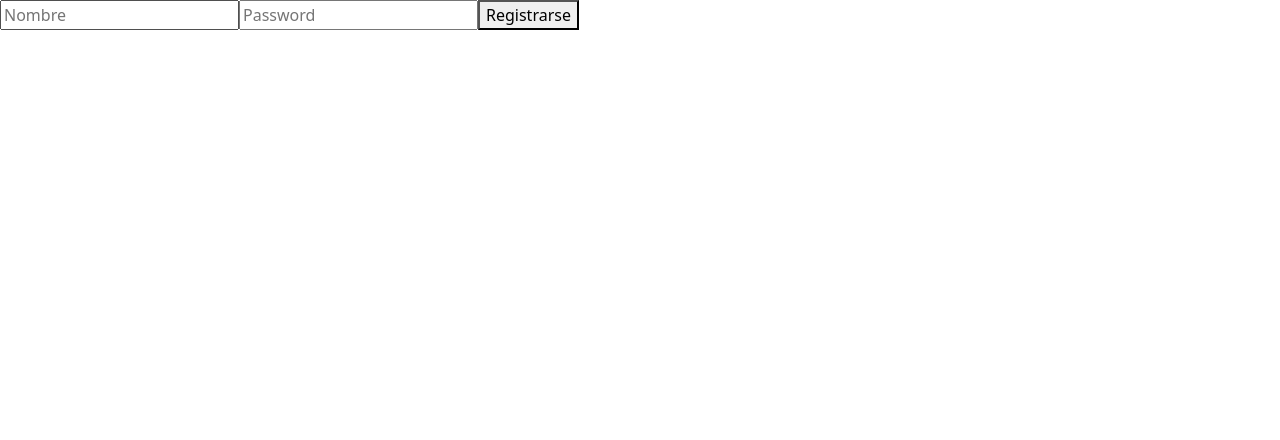
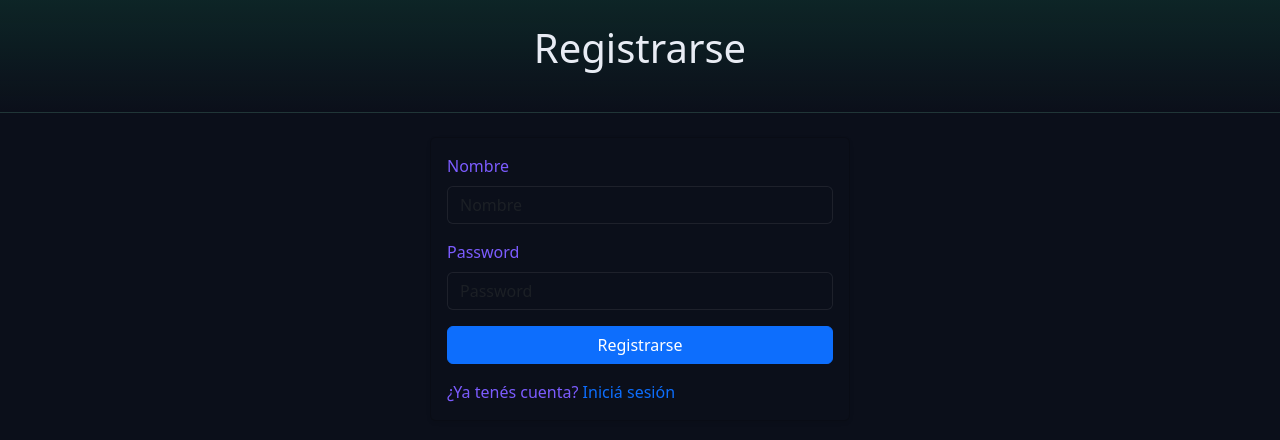
Before and after one commit to Lovecraft255/GamesCloud-Front, a React (Vite) app: page /signup in a window 1280 px wide. Shown: the top 440 px of the page. Built offline with nearby package versions, Linux system fonts and the light colour scheme; no server answers.

Commit message:
Estilos para logins agregado

```diff
--- a/src/components/SignUp.jsx
+++ b/src/components/SignUp.jsx
@@ -1,6 +1,32 @@
 import { useState } from "react";
-import { useNavigate } from "react-router-dom";
+import { useNavigate, Link } from "react-router-dom";
 import { useAuth } from "../auth/authContext";
+
+// Misma paleta que Home/Juego/ListaJuegos/Dashboard: dark + acento esmeralda.
+// Solo reescribe variables CSS de Bootstrap, no renombra tus clases.
+const GAME_THEME = `
+  :root {
+    --bs-body-bg: #0b0f1a;
+    --bs-body-color: #e8ecf4;
+    --bs-primary: #1bc47d;
+    --bs-primary-rgb: 27, 196, 125;
+    --bs-secondary: #7c5cff;
+    --bs-secondary-rgb: 124, 92, 255;
+    --bs-dark: #141a2a;
+    --bs-dark-rgb: 20, 26, 42;
+    --bs-border-color: rgba(255, 255, 255, 0.08);
+  }
+
+  body {
+    background-color: var(--bs-body-bg);
+    color: var(--bs-body-color);
+  }
+
+  .gc-hero {
+    background: linear-gradient(180deg, rgba(27,196,125,0.12), transparent);
+    border-bottom: 1px solid rgba(255, 255, 255, 0.08);
+  }
+`;
 
 const SignUp = () => {
   const [name, setName] = useState("");
@@ -27,24 +53,59 @@ const SignUp = () => {
   };
 
   return (
-    <section>
+    <div className="home-container">
+      <style>{GAME_THEME}</style>
+
+      <header className="gc-hero text-center position-relative py-4 mb-4">
+        <h1 className="mb-3">Registrarse</h1>
+      </header>
+
+      <div className="container-fluid px-2">
+        <div
+          className="card game-panel shadow-sm mx-auto"
+          style={{ maxWidth: "420px" }}
+        >
+          <div className="card-body">
             <form onSubmit={registrarse}>
+              <div className="mb-3 text-start">
+                <label className="form-label text-secondary">Nombre</label>
                 <input
                   type="text"
+                  className="form-control"
                   placeholder="Nombre"
                   value={name}
                   onChange={(e) => setName(e.target.value)}
                 />
+              </div>
+              <div className="mb-3 text-start">
+                <label className="form-label text-secondary">Password</label>
                 <input
                   type="password"
+                  className="form-control"
                   placeholder="Password"
                   value={password}
                   onChange={(e) => setPassword(e.target.value)}
                 />
-        <button type="submit">Registrarse</button>
+              </div>
+              {error && (
+                <div className="alert alert-danger py-2" role="alert">
+                  {error}
+                </div>
+              )}
+              <button type="submit" className="btn btn-primary w-100">
+                Registrarse
+              </button>
             </form>
-      {error && <p>{error}</p>}
-    </section>
+            <p className="text-secondary mt-3 mb-0">
+              ¿Ya tenés cuenta?{" "}
+              <Link to="/signin" className="text-decoration-none">
+                Iniciá sesión
+              </Link>
+            </p>
+          </div>
+        </div>
+      </div>
+    </div>
   );
 };
 
--- a/src/components/SingIn.jsx
+++ b/src/components/SingIn.jsx
@@ -1,6 +1,32 @@
 import { useState } from "react";
-import { useNavigate, useLocation } from "react-router-dom";
+import { useNavigate, useLocation, Link } from "react-router-dom";
 import { useAuth } from "../auth/authContext";
+
+// Misma paleta que Home/Juego/ListaJuegos/Dashboard: dark + acento esmeralda.
+// Solo reescribe variables CSS de Bootstrap, no renombra tus clases.
+const GAME_THEME = `
+  :root {
+    --bs-body-bg: #0b0f1a;
+    --bs-body-color: #e8ecf4;
+    --bs-primary: #1bc47d;
+    --bs-primary-rgb: 27, 196, 125;
+    --bs-secondary: #7c5cff;
+    --bs-secondary-rgb: 124, 92, 255;
+    --bs-dark: #141a2a;
+    --bs-dark-rgb: 20, 26, 42;
+    --bs-border-color: rgba(255, 255, 255, 0.08);
+  }
+
+  body {
+    background-color: var(--bs-body-bg);
+    color: var(--bs-body-color);
+  }
+
+  .gc-hero {
+    background: linear-gradient(180deg, rgba(27,196,125,0.12), transparent);
+    border-bottom: 1px solid rgba(255, 255, 255, 0.08);
+  }
+`;
 
 const SingIn = () => {
   const [name, setName] = useState("");
@@ -30,24 +56,59 @@ const SingIn = () => {
   };
 
   return (
-    <section>
+    <div className="home-container">
+      <style>{GAME_THEME}</style>
+
+      <header className="gc-hero text-center position-relative py-4 mb-4">
+        <h1 className="mb-3">Iniciar Sesión</h1>
+      </header>
+
+      <div className="container-fluid px-2">
+        <div
+          className="card game-panel shadow-sm mx-auto"
+          style={{ maxWidth: "420px" }}
+        >
+          <div className="card-body">
             <form onSubmit={logearse}>
+              <div className="mb-3 text-start">
+                <label className="form-label text-secondary">Nombre</label>
                 <input
                   type="text"
+                  className="form-control"
                   placeholder="Nombre"
                   value={name}
                   onChange={(e) => setName(e.target.value)}
                 />
+              </div>
+              <div className="mb-3 text-start">
+                <label className="form-label text-secondary">Password</label>
                 <input
                   type="password"
+                  className="form-control"
                   placeholder="Password"
                   value={password}
                   onChange={(e) => setPassword(e.target.value)}
                 />
-        <button type="submit">Iniciar Sesion</button>
+              </div>
+              {error && (
+                <div className="alert alert-danger py-2" role="alert">
+                  {error}
+                </div>
+              )}
+              <button type="submit" className="btn btn-primary w-100">
+                Iniciar Sesion
+              </button>
             </form>
-      {error && <p>{error}</p>}
-    </section>
+            <p className="text-secondary mt-3 mb-0">
+              ¿No tenés cuenta?{" "}
+              <Link to="/signup" className="text-decoration-none">
+                Registrate
+              </Link>
+            </p>
+          </div>
+        </div>
+      </div>
+    </div>
   );
 };
 
```
Lines whose indentation alone changed are shown as unchanged.
